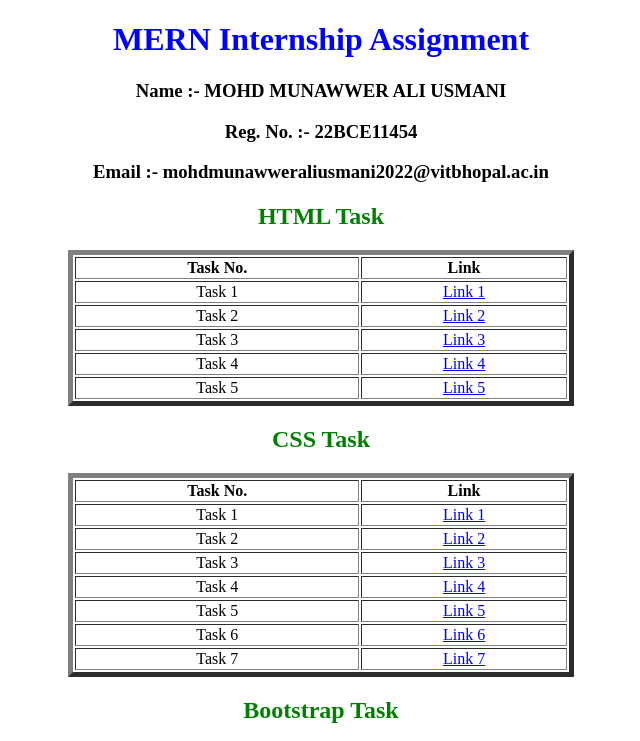
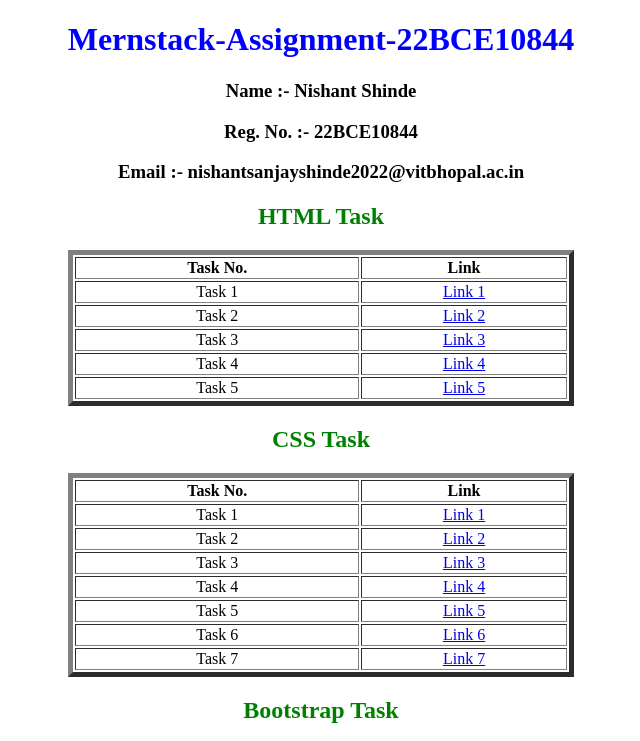
Before and after one commit to Nishantshinde735/Mernstack-Assignment-22BCE10844, a plain HTML site: page index.html in a window 1280 px wide. Shown: the top 741 px of the page, without its empty margins (319-959 px from the left). Drawn offline with Linux system fonts and the light colour scheme.

Commit message:
index.html

```diff
--- a/index.html
+++ b/index.html
@@ -3,7 +3,7 @@
   <head>
     <meta charset="UTF-8" />
     <meta name="viewport" content="width=device-width, initial-scale=1.0" />
-    <title>MERN Internship Assignment</title>
+    <title>Mernstack-Assignment-22BCE10844</title>
   </head>
   <style>
     * {
@@ -24,11 +24,11 @@
     }
   </style>
   <body>
-    <h1>MERN Internship Assignment</h1>
-    <h3>Name :- MOHD MUNAWWER ALI USMANI</h3>
-    <h3>Reg. No. :- 22BCE11454</h3>
+    <h1>Mernstack-Assignment-22BCE10844</h1>
+    <h3>Name :- Nishant Shinde</h3>
+    <h3>Reg. No. :- 22BCE10844</h3>
 
-    <h3>Email :- mohdmunawweraliusmani2022@vitbhopal.ac.in</h3>
+    <h3>Email :- nishantsanjayshinde2022@vitbhopal.ac.in</h3>
 
     <h2>HTML Task</h2>
     <table border="5">
```
